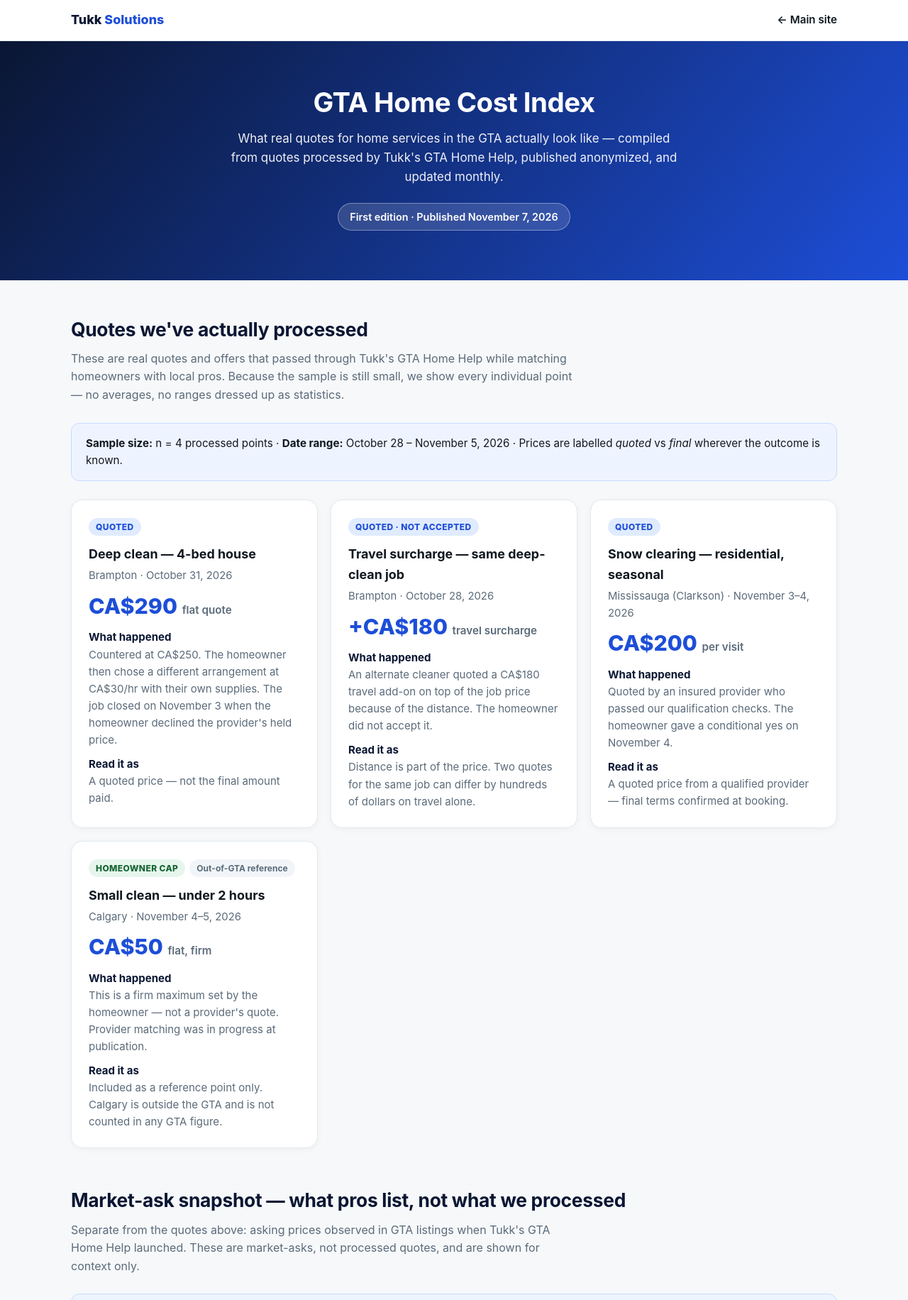
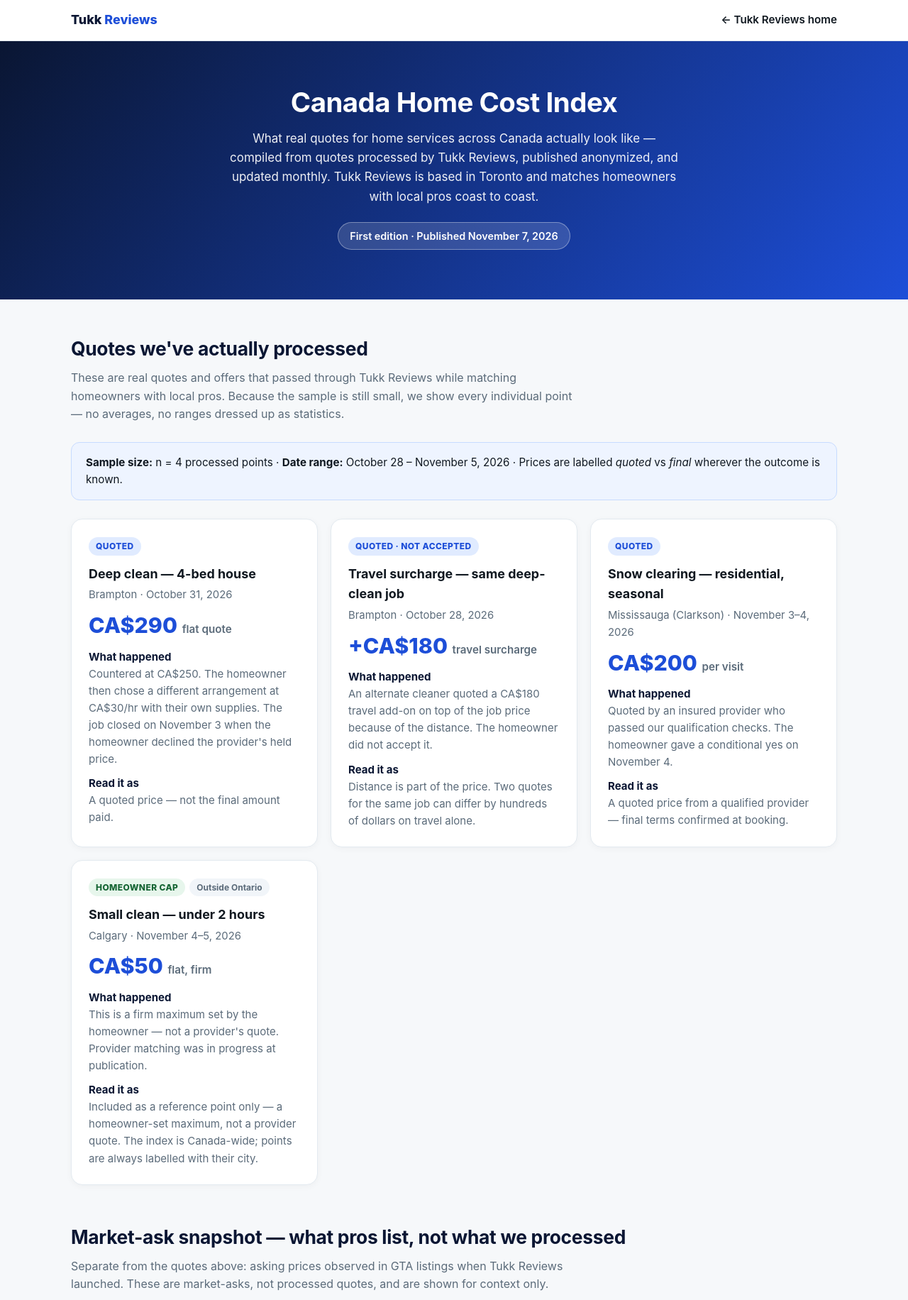
Before and after one commit to tukksolutions-blip/tukksolutions-blip.github.io, a plain HTML site: page gta-home-cost-index/index.html in a window 1280 px wide. Shown: the top 1832 px of the page at 71% size. Drawn offline with Linux system fonts and the light colour scheme.

Commit message:
Rebrand to Canada Home Cost Index (Canada-wide)

```diff
--- a/gta-home-cost-index/index.html
+++ b/gta-home-cost-index/index.html
@@ -3,8 +3,8 @@
 <head>
 <meta charset="UTF-8">
 <meta name="viewport" content="width=device-width, initial-scale=1.0">
-<title>GTA Home Cost Index — Real Quotes for Home Services | Tukk's GTA Home Help</title>
-<meta name="description" content="What home services in the GTA actually cost, compiled from real quotes processed by Tukk's GTA Home Help. Anonymized, updated monthly.">
+<title>Canada Home Cost Index — Real Quotes for Home Services Across Canada | Tukk Reviews</title>
+<meta name="description" content="What home services across Canada actually cost, compiled from real quotes processed by Tukk Reviews. Anonymized, updated monthly.">
 <style>
 :root{--brand:#1d4ed8;--dark:#0a1633;--accent:#22d3ee;--ink:#101820;--muted:#5b6b7a;--bg:#f6f8fa;--card:#fff;--line:#e3eaf0}
 *{margin:0;padding:0;box-sizing:border-box}
@@ -57,11 +57,11 @@ footer a{color:#fff}
 </style>
 </head>
 <body>
-<header class="site"><div class="nav"><a class="logo" href="https://tukksolutions-blip.github.io/">Tukk <em>Solutions</em></a><a class="back" href="https://tukksolutions-blip.github.io/">← Main site</a></div></header>
+<header class="site"><div class="nav"><a class="logo" href="https://tukkhome.xyz/">Tukk <em>Reviews</em></a><a class="back" href="https://tukkhome.xyz/">← Tukk Reviews home</a></div></header>
 
 <div class="hero">
-<h1>GTA Home Cost Index</h1>
-<p>What real quotes for home services in the GTA actually look like — compiled from quotes processed by Tukk's GTA Home Help, published anonymized, and updated monthly.</p>
+<h1>Canada Home Cost Index</h1>
+<p>What real quotes for home services across Canada actually look like — compiled from quotes processed by Tukk Reviews, published anonymized, and updated monthly. Tukk Reviews is based in Toronto and matches homeowners with local pros coast to coast.</p>
 <span class="stamp">First edition · Published November 7, 2026</span>
 </div>
 
@@ -69,7 +69,7 @@ footer a{color:#fff}
 
 <section>
 <h2>Quotes we've actually processed</h2>
-<p class="sub">These are real quotes and offers that passed through Tukk's GTA Home Help while matching homeowners with local pros. Because the sample is still small, we show every individual point — no averages, no ranges dressed up as statistics.</p>
+<p class="sub">These are real quotes and offers that passed through Tukk Reviews while matching homeowners with local pros. Because the sample is still small, we show every individual point — no averages, no ranges dressed up as statistics.</p>
 <div class="nbox"><strong>Sample size:</strong> n = 4 processed points · <strong>Date range:</strong> October 28 – November 5, 2026 · Prices are labelled <em>quoted</em> vs <em>final</em> wherever the outcome is known.</div>
 <div class="grid">
 
@@ -113,7 +113,7 @@ footer a{color:#fff}
 </div>
 
 <div class="card">
-<span class="chip chip-cap">Homeowner cap</span><span class="ref">Out-of-GTA reference</span>
+<span class="chip chip-cap">Homeowner cap</span><span class="ref">Outside Ontario</span>
 <h3>Small clean — under 2 hours</h3>
 <p class="area">Calgary · November 4–5, 2026</p>
 <p class="price">CA$50 <small>flat, firm</small></p>
@@ -121,7 +121,7 @@ footer a{color:#fff}
 <dt>What happened</dt>
 <dd>This is a firm maximum set by the homeowner — not a provider's quote. Provider matching was in progress at publication.</dd>
 <dt>Read it as</dt>
-<dd>Included as a reference point only. Calgary is outside the GTA and is not counted in any GTA figure.</dd>
+<dd>Included as a reference point only — a homeowner-set maximum, not a provider quote. The index is Canada-wide; points are always labelled with their city.</dd>
 </dl>
 </div>
 
@@ -130,7 +130,7 @@ footer a{color:#fff}
 
 <section>
 <h2>Market-ask snapshot — what pros list, not what we processed</h2>
-<p class="sub">Separate from the quotes above: asking prices observed in GTA listings when Tukk's GTA Home Help launched. These are market-asks, not processed quotes, and are shown for context only.</p>
+<p class="sub">Separate from the quotes above: asking prices observed in GTA listings when Tukk Reviews launched. These are market-asks, not processed quotes, and are shown for context only.</p>
 <div class="nbox"><strong>Source:</strong> listings mined October 19, 2026 · Labelled market-asks throughout — never merged with processed quotes.</div>
 <div class="grid">
 
@@ -172,7 +172,7 @@ footer a{color:#fff}
 <h2>How this index works</h2>
 <div class="method">
 <ol>
-<li><strong>Real quotes only.</strong> Every point comes from a quote or offer that actually passed through Tukk's GTA Home Help operations — never scraped listicles, never invented.</li>
+<li><strong>Real quotes only.</strong> Every point comes from a quote or offer that actually passed through Tukk Reviews operations — never scraped listicles, never invented.</li>
 <li><strong>What's recorded:</strong> the service, the city/area at neighbourhood level, the quoted price, the pricing unit (flat, per visit, or per hour), the date, and the outcome (accepted, declined, countered, or pending) when known.</li>
 <li><strong>Anonymized, always.</strong> No names, no addresses, no identifiable job details. Ever.</li>
 <li><strong>Quoted vs paid is labelled.</strong> Sample size (n) and the date range are always shown beside the data. With fewer than 5 points in a group, we show the individual points — never a fake "average."</li>
@@ -183,7 +183,7 @@ footer a{color:#fff}
 
 <div class="cta-band">
 <h2>Getting quotes for your own job?</h2>
-<p>Tukk's GTA Home Help matches homeowners with local pros — free for homeowners. Tell us the job, your neighbourhood, and your timing, and we'll line up real quotes like the ones above.</p>
+<p>Tukk Reviews matches homeowners with local pros across Canada — free for homeowners. Tell us the job, your neighbourhood, and your timing, and we'll line up real quotes like the ones above.</p>
 <a class="btn-a" href="mailto:tukkreviews@gmail.com?subject=Home%20Help%20—%20match%20request">Get matched for your job</a>
 <p style="margin-top:16px;font-size:.9rem">Email <strong>tukkreviews@gmail.com</strong> — that's the whole intake. No forms, no account, nothing else collected.</p>
 </div>
@@ -191,8 +191,8 @@ footer a{color:#fff}
 </main>
 
 <footer><div class="foot">
-<p class="fine">Prices are real quotes observed by Tukk's GTA Home Help, published anonymized. Your quote will differ — this index shows the range people actually see.</p>
-<p style="margin-top:14px">GTA Home Cost Index · Published by Tukk's GTA Home Help · First edition November 7, 2026 · Updated monthly</p>
+<p class="fine">Prices are real quotes observed by Tukk Reviews, published anonymized. Your quote will differ — this index shows the range people actually see.</p>
+<p style="margin-top:14px">Canada Home Cost Index · Published by Tukk Reviews · First edition November 7, 2026 · Updated monthly</p>
 </div></footer>
 
 </body>
```
